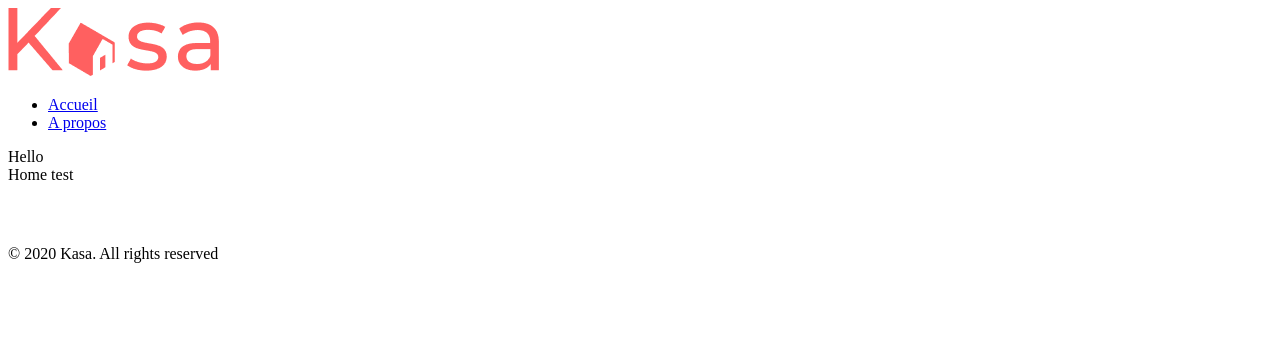
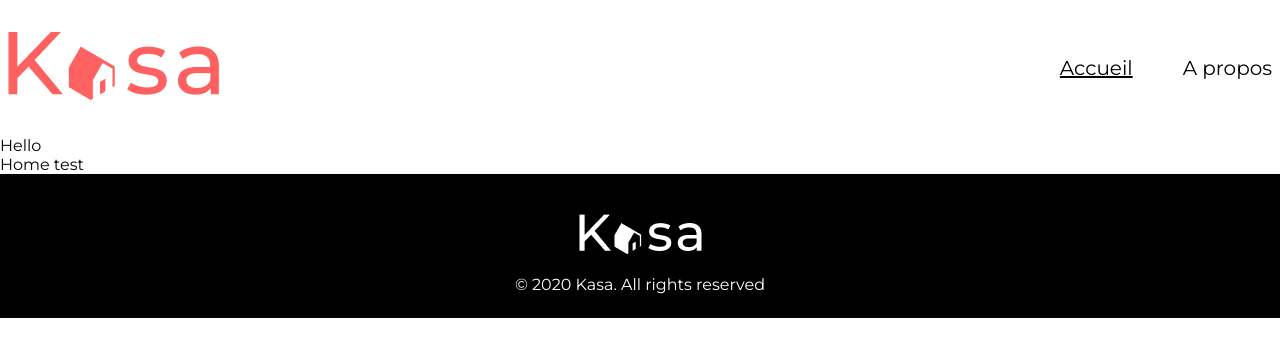
Before and after one commit to KloePoitrot/REACT-Kasa, a React (Vite) app: page / in a window 1280 px wide. Shown: the top 356 px of the page. Built offline with nearby package versions, Linux system fonts and the light colour scheme.

Commit message:
Add header & footer css

```diff
--- a/package.json
+++ b/package.json
@@ -12,7 +12,8 @@
   "dependencies": {
     "react": "^18.2.0",
     "react-dom": "^18.2.0",
-    "react-router-dom": "^6.23.1"
+    "react-router-dom": "^6.23.1",
+    "sass": "^1.77.4"
   },
   "devDependencies": {
     "@types/react": "^18.2.66",
--- /dev/null
+++ b/src/assets/Sass/base/reset.scss
@@ -0,0 +1,11 @@
+*{
+    padding:0;
+    margin:0;
+}
+ul {
+    list-style: none;
+    padding:0;
+}
+a, a:hover{
+    text-decoration: none;
+}
--- /dev/null
+++ b/src/assets/Sass/base/typography.scss
@@ -0,0 +1,5 @@
+@import url('https://fonts.googleapis.com/css2?family=Montserrat:ital,wght@0,100..900;1,100..900&display=swap');
+
+body {
+    font-family: 'Montserrat', sans-serif;
+}
--- /dev/null
+++ b/src/assets/Sass/layout/footer.scss
@@ -0,0 +1,13 @@
+footer{
+    background:$dark;
+    color:$invertFont;
+    .footerContainer {
+        max-width: 1420px;
+        margin: auto;
+        text-align: center;
+        padding:1.5rem .5rem
+    }
+    img{
+        margin:1rem 0;
+    }
+}
--- /dev/null
+++ b/src/assets/Sass/layout/header.scss
@@ -0,0 +1,23 @@
+header {
+    max-width: 1420px;
+    margin: auto;
+    display:flex;
+    justify-content: space-between;
+    padding: 1rem .5rem;
+    img {
+        margin:1rem 0;
+    }
+}
+
+.headerNav {
+    display: flex;
+    align-items: center;
+    gap:50px;
+    font-size: 1.25rem;
+    &.headerNav_link{
+        color:black;
+    }
+    .active{
+        text-decoration: underline;
+    }
+}
--- /dev/null
+++ b/src/assets/Sass/utilities/mixin.scss
@@ -0,0 +1,3 @@
+@mixin gradientCard {
+    background: linear-gradient(0deg, $secondary 0%, $primary 100%);
+}
--- /dev/null
+++ b/src/assets/Sass/utilities/variables.scss
@@ -0,0 +1,6 @@
+// base colors
+$primary:#FF6060;
+$secondary:#c94d4f;
+$invertFont:#fff;
+$dark:#000;
+$overlay:#00000080;
--- /dev/null
+++ b/src/assets/css/style.css
@@ -0,0 +1,58 @@
+@import url("https://fonts.googleapis.com/css2?family=Montserrat:ital,wght@0,100..900;1,100..900&display=swap");
+* {
+  padding: 0;
+  margin: 0;
+}
+
+ul {
+  list-style: none;
+  padding: 0;
+}
+
+a, a:hover {
+  text-decoration: none;
+}
+
+body {
+  font-family: "Montserrat", sans-serif;
+}
+
+header {
+  max-width: 1420px;
+  margin: auto;
+  display: flex;
+  justify-content: space-between;
+  padding: 1rem 0.5rem;
+}
+header img {
+  margin: 1rem 0;
+}
+
+.headerNav {
+  display: flex;
+  align-items: center;
+  gap: 50px;
+  font-size: 1.25rem;
+}
+.headerNav.headerNav_link {
+  color: black;
+}
+.headerNav .active {
+  text-decoration: underline;
+}
+
+footer {
+  background: #000;
+  color: #fff;
+}
+footer .footerContainer {
+  max-width: 1420px;
+  margin: auto;
+  text-align: center;
+  padding: 1.5rem 0.5rem;
+}
+footer img {
+  margin: 1rem 0;
+}
+
+/*# sourceMappingURL=style.css.map */
--- a/src/components/footer.jsx
+++ b/src/components/footer.jsx
@@ -3,10 +3,12 @@ import { Link } from "react-router-dom"
 function Footer() {
     return (
         <footer>
-            <Link to="/">
-                <img src="src/assets/img/logo/LOGOlogo-WHITE.png" alt="Logo du site"/>
-            </Link>
-            <p>© 2020 Kasa. All rights reserved</p>
+            <div className="footerContainer">
+                <Link to="/">
+                    <img src="src/assets/img/logo/LOGOlogo-WHITE.png" alt="Logo du site"/>
+                </Link>
+                <p>© 2020 Kasa. All rights reserved</p>
+            </div>
         </footer>
     )
 }
--- a/src/components/header.jsx
+++ b/src/components/header.jsx
@@ -1,4 +1,4 @@
-import { Link } from "react-router-dom"
+import { Link, NavLink } from "react-router-dom"
 
 function Header() {
     return(
@@ -6,10 +6,10 @@ function Header() {
             <Link to="/">
                 <img src="src/assets/img/logo/LOGO.png" alt="Logo dusite" />
             </Link>
-            <ul>
-                <li><Link to="/">Accueil</Link></li>
-                <li><Link to="/a-propos">A propos</Link></li>
-            </ul>
+            <nav className="headerNav">
+                <NavLink className="headerNav headerNav_link" to="/">Accueil</NavLink>
+                <NavLink className="headerNav headerNav_link" to="/a-propos">A propos</NavLink>
+            </nav>
         </header>
     )
 }
--- a/src/main.jsx
+++ b/src/main.jsx
@@ -7,6 +7,9 @@ import HomePage from './pages/home';
 import ErrorPage from './pages/error';
 import APropos from './pages/a-propos';
 import FicheLogement from './pages/fiche-logement';
+
+/* style */
+import '/src/assets/css/style.css'
 
 const router = createBrowserRouter([
   {
```
Also changed, not shown: src/assets/Sass/style.scss (added, +11 -0 lines), 2 other files (tests, documents, lock files or other folders).
